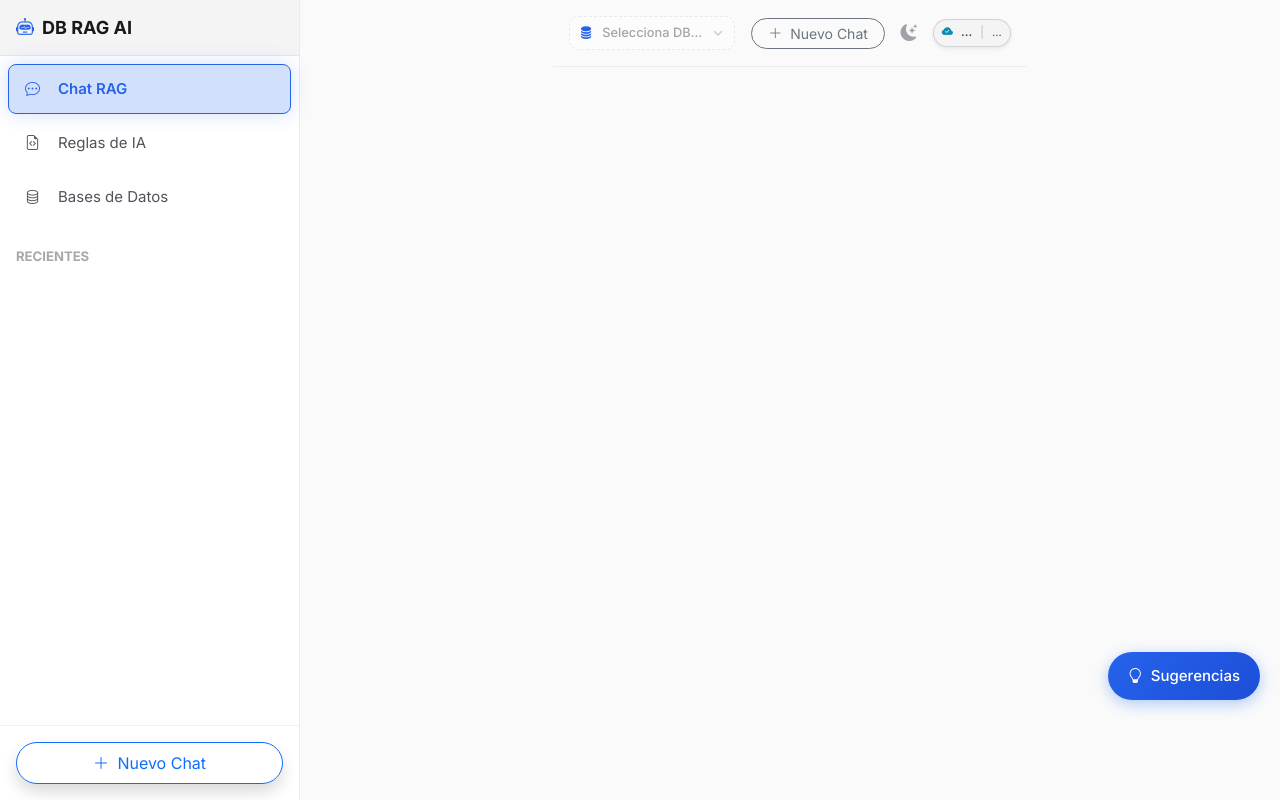
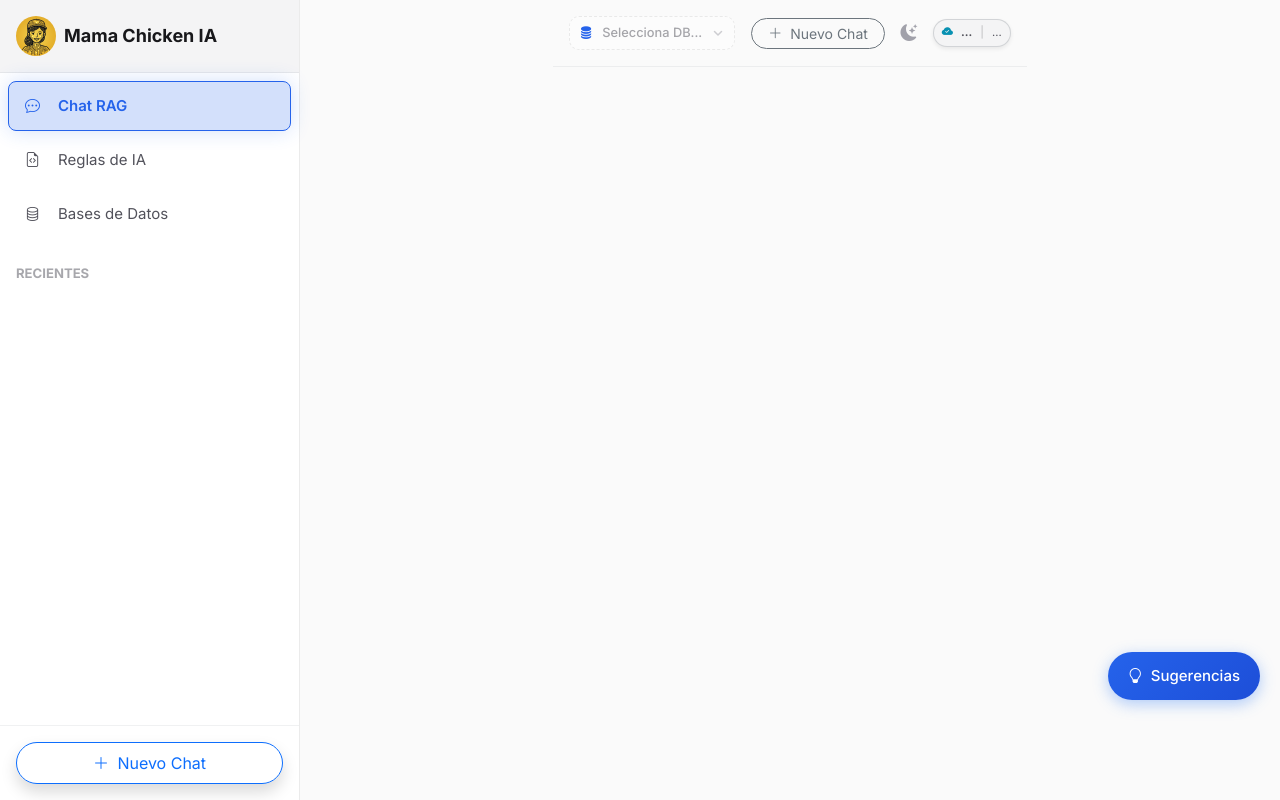
Before and after one commit to Afthedark/chat-db-rag, a plain HTML site: page frontend/index.html in a window 1280 px wide. Drawn offline with nearby package versions, Linux system fonts and the light colour scheme; some packages are replaced by stand-ins of ours; no server answers; a script that the page names is missing.

Commit message:
update side bar

```diff
--- a/frontend/index.html
+++ b/frontend/index.html
@@ -4,7 +4,7 @@
 <head>
     <meta charset="UTF-8">
     <meta name="viewport" content="width=device-width, initial-scale=1.0">
-    <title>Chat RAG | DB AI Assistant</title>
+    <title>Mama Chicken IA | Asistente de Base de Datos</title>
     <!-- Fonts -->
     <link href="https://fonts.googleapis.com/css2?family=Inter:wght@300;400;500;600;700&display=swap" rel="stylesheet">
     <!-- Bootstrap -->
@@ -29,7 +29,8 @@
         <header
             class="mobile-header d-md-none w-100 py-2 px-3 border-bottom border-secondary border-opacity-25 glass-header d-flex align-items-center justify-content-between position-fixed top-0">
             <h5 class="m-0 fw-bold d-flex align-items-center gap-2 text-primary">
-                <i class="bi bi-robot"></i> <span>DB AI</span>
+                <img src="/assets/logo.png" alt="Mama Chicken IA" style="width: 32px; height: 32px; border-radius: 50%; object-fit: cover;">
+                <span>Mama Chicken IA</span>
             </h5>
             <button class="btn btn-dark border-secondary p-2 rounded-3" @click="isSidebarOpen = true">
                 <i class="bi bi-list fs-4"></i>
@@ -53,8 +54,8 @@
             <div class="sidebar-header p-3 border-bottom border-secondary border-opacity-10 d-flex justify-content-between align-items-center"
                 style="background: var(--bg-darker);">
                 <h4 class="m-0 fw-bold d-flex align-items-center gap-2">
-                    <i class="bi bi-robot text-primary"></i>
-                    <span style="color: var(--c-text-1);">DB RAG AI</span>
+                    <img src="/assets/logo.png" alt="Mama Chicken IA" style="width: 40px; height: 40px; border-radius: 50%; object-fit: cover;">
+                    <span style="color: var(--c-text-1);">Mama Chicken IA</span>
                 </h4>
                 <button class="btn btn-link text-light d-md-none p-0" @click="isSidebarOpen = false" aria-label="Cerrar menú">
                     <i class="bi bi-x-lg fs-4"></i>
```
